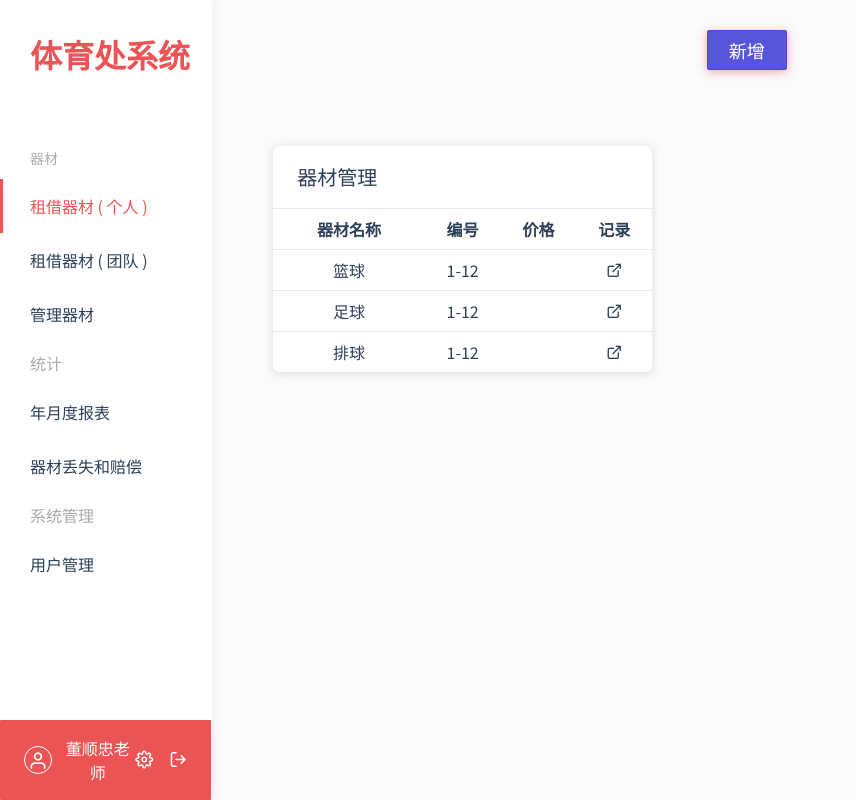
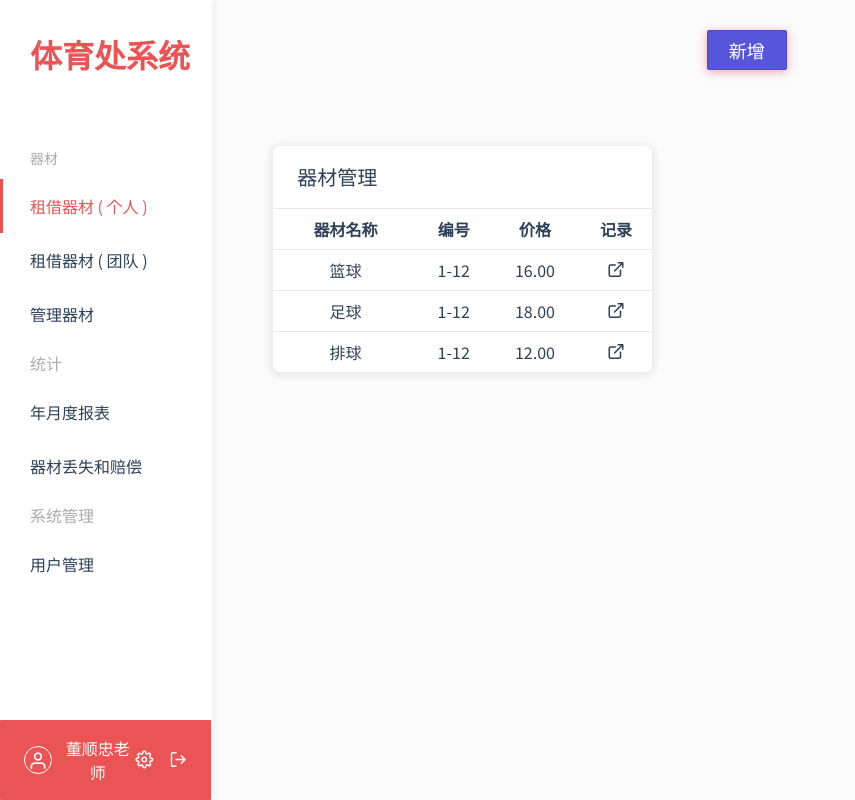
Before and after one commit to MechFroG88/Humble-Sports, a Vue app in the folder client/: page /management in a window 1280 px wide. Shown: the whole page, without its empty margins (0-855 px from the left). Built offline with nearby package versions, Linux system fonts and the light colour scheme.

Commit message:
Update management page

```diff
--- a/client/src/assets/scss/pages/item_management/management.scss
+++ b/client/src/assets/scss/pages/item_management/management.scss
@@ -1,4 +1,14 @@
 #_management {
+  #_table {
+    .col_record {
+      .icon {
+        font-size: $font-size-lg;
+        &:hover {
+          color: $primary-color;
+        }
+      }
+    }
+  }
   #_modal .modal-container {
     width: 100%;
     .modal-body {
--- a/client/src/pages/itemmanagement/management.vue
+++ b/client/src/pages/item_management/management.vue
@@ -5,7 +5,7 @@
     @click="$refs.add.active = true">新增</div>
     <mg-table width="40%" :columns="columns" :data="data" title>
       <div slot="record">
-        <i class="icon icon-external-link" @click="$router.push({
+        <i class="icon icon-external-link c-hand" @click="$router.push({
             'name':'management_details'
           })" ></i>
       </div>
@@ -45,7 +45,6 @@
           </div>
         </form>
       </div>
-
       <div slot="footer" class="btn btn-lg btn-primary"
       @click="add()">新增</div>
     </cpModal>
@@ -67,14 +66,17 @@ export default {
       {
         name:'篮球',
         serialnumber:'1-12',
+        price: '16.00'
       },
       {
         name:'足球',
+        price: '18.00',
         serialnumber:'1-12',
       },
       {
         name:'排球',
         serialnumber:'1-12',
+        price: '12.00'
       }
     ]
   }),
--- a/client/src/router.js
+++ b/client/src/router.js
@@ -44,12 +44,12 @@ export default new Router({
     {
       path: '/management',
       name: 'management',
-      component: () => import('./pages/itemmanagement/management.vue')
+      component: () => import('./pages/item_management/management.vue')
     },
     {
       path: '/management/details',
       name: 'management_details',
-      component: () => import('./pages/itemmanagement/details.vue')
+      component: () => import('./pages/item_management/details.vue')
     },
   ]
 });
```
Also changed, not shown: client/src/pages/item_management/details.vue (renamed from client/src/pages/itemmanagement/details.vue).
